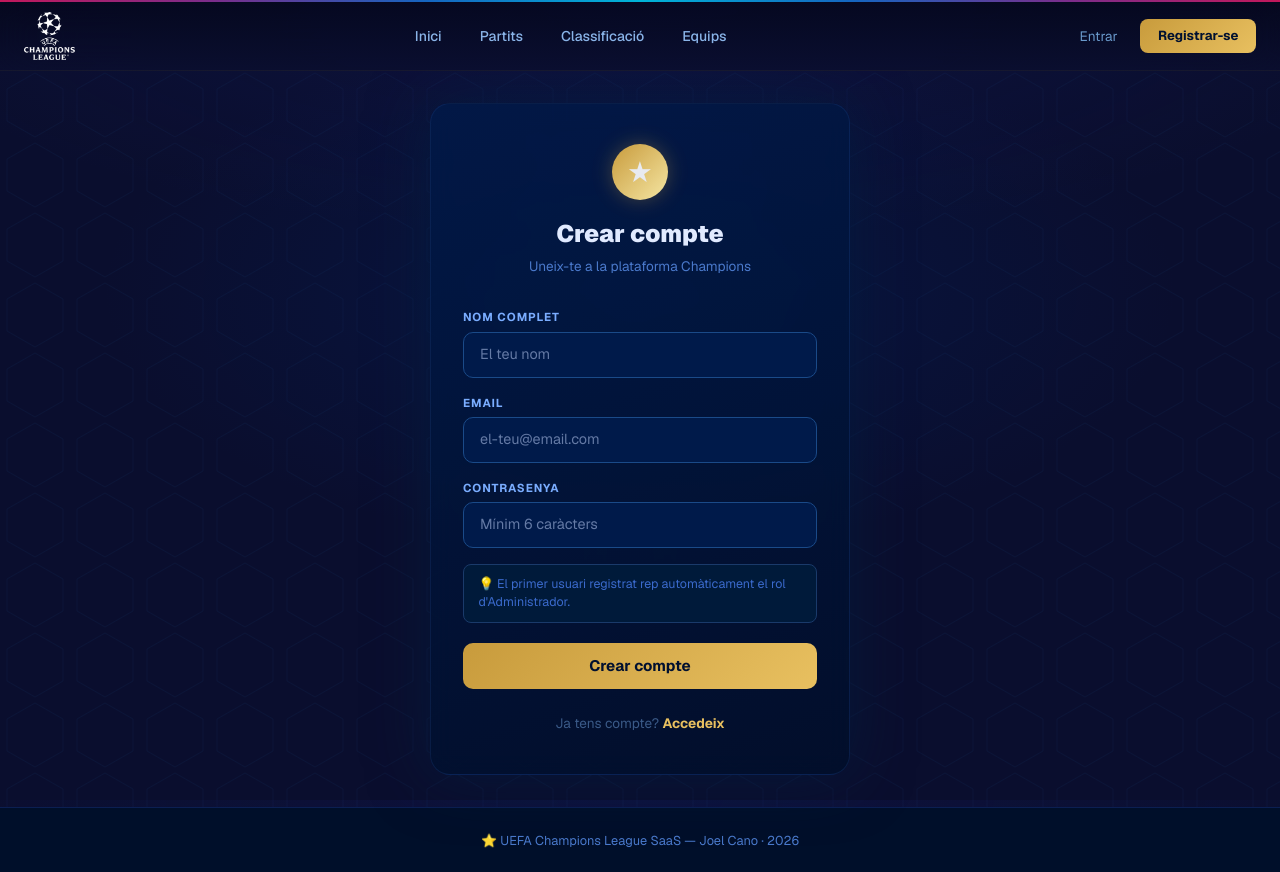
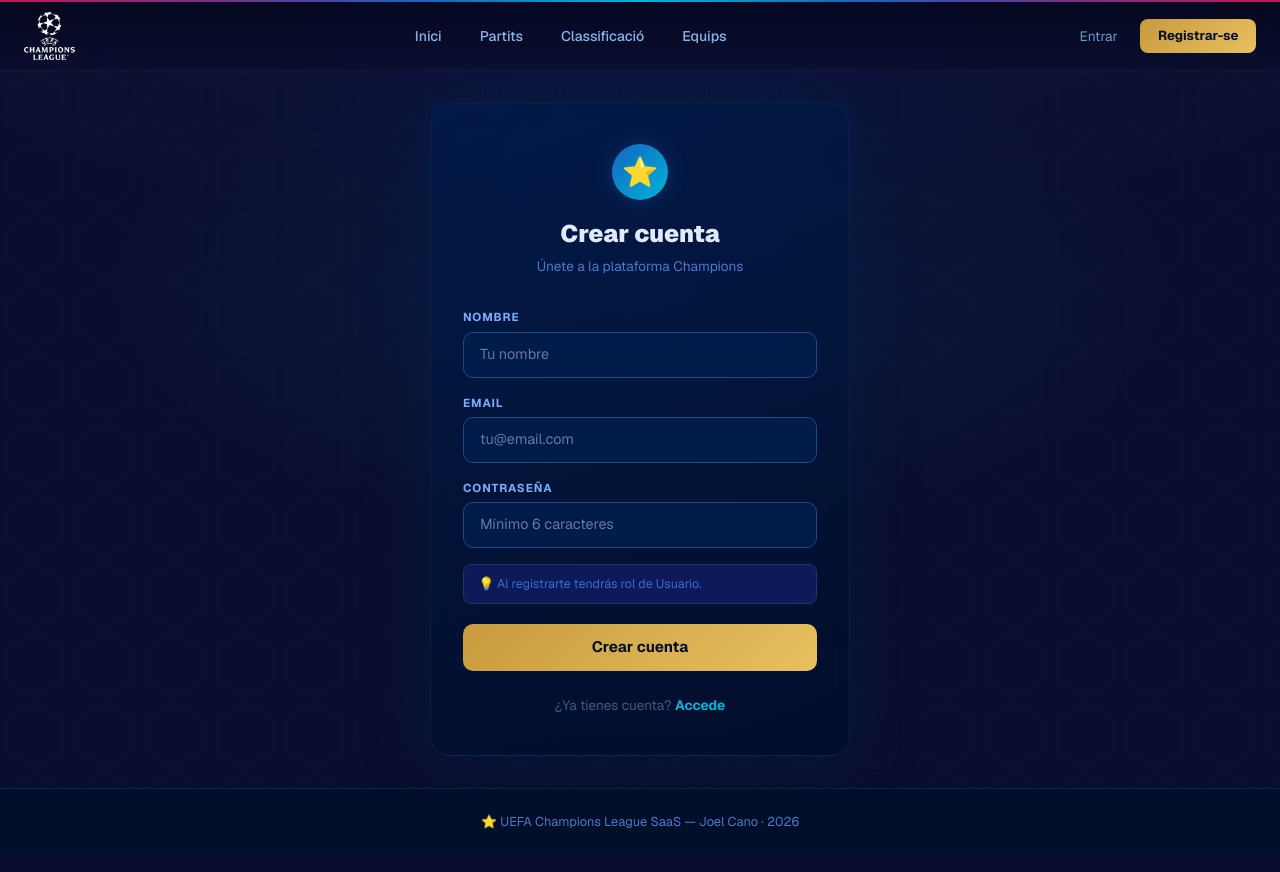
Before and after one commit to JoelitoCS/canojoel_champions, a Next.js app: page /auth/register in a window 1280 px wide. Built offline with nearby package versions, Linux system fonts and the light colour scheme; no server answers.

Commit message:
Fix/ Suspense en páginas de login y registro para prerender

```diff
--- a/src/app/auth/login/page.tsx
+++ b/src/app/auth/login/page.tsx
@@ -1,18 +1,23 @@
 "use client";
 
-import { useState } from "react";
+import { useState, Suspense } from "react";
 import { signIn } from "next-auth/react";
 import { useRouter, useSearchParams } from "next/navigation";
 import Link from "next/link";
 
 const inputStyle = {
-  width: "100%", background: "#001a4a", border: "1px solid #1a4a88",
-  borderRadius: "10px", padding: "0.7rem 1rem", color: "#c8daff",
-  fontSize: "0.9rem", outline: "none", transition: "border-color 0.15s",
+  width: "100%",
+  background: "#001a4a",
+  border: "1px solid #1a4a88",
+  borderRadius: "10px",
+  padding: "0.7rem 1rem",
+  color: "#c8daff",
+  fontSize: "0.9rem",
+  outline: "none",
   boxSizing: "border-box" as const,
 };
 
-export default function LoginPage() {
+function LoginForm() {
   const router = useRouter();
   const searchParams = useSearchParams();
   const callbackUrl = searchParams.get("callbackUrl") ?? "/";
@@ -28,30 +33,24 @@
     setError("");
     const result = await signIn("credentials", { ...form, redirect: false });
     setLoading(false);
-    if (result?.error) setError("Email o contrasenya incorrectes.");
+    if (result?.error) setError("Email o contraseña incorrectos.");
     else { router.push(callbackUrl); router.refresh(); }
   }
 
   return (
-    <div style={{ minHeight: "calc(100vh - 8rem)", display: "flex", alignItems: "center", justifyContent: "center", padding: "2rem 1rem", position: "relative" }}>
-      {/* Fons */}
-      <div style={{ position: "absolute", inset: 0, background: "radial-gradient(ellipse 60% 50% at 50% 30%, #002a7744 0%, transparent 70%)", pointerEvents: "none" }} />
-
     <div style={{
       width: "100%", maxWidth: "420px", position: "relative",
       background: "linear-gradient(160deg, #001a4acc, #000f2acc)",
       border: "1px solid #1a3a7a55", borderRadius: "20px", padding: "2.5rem 2rem",
-        backdropFilter: "blur(12px)",
-        boxShadow: "0 0 60px #00224488",
+      backdropFilter: "blur(12px)", boxShadow: "0 0 60px #00224488",
     }}>
-        {/* Logo */}
       <div style={{ textAlign: "center", marginBottom: "2rem" }}>
         <div style={{
           width: "56px", height: "56px", margin: "0 auto 1rem",
-            background: "linear-gradient(135deg, #c89b3c, #f5e6a3)",
+          background: "linear-gradient(135deg, #1565c0, #00b4d8)",
           borderRadius: "50%", display: "flex", alignItems: "center", justifyContent: "center",
-            fontSize: "1.8rem", boxShadow: "0 0 20px #c89b3c55",
-          }}>★</div>
+          fontSize: "1.8rem", boxShadow: "0 0 20px #1565c055",
+        }}>⭐</div>
         <h1 style={{ fontSize: "1.5rem", fontWeight: "900", color: "#e0eaff", margin: 0 }}>Benvingut</h1>
         <p style={{ fontSize: "0.85rem", color: "#4a7acc", marginTop: "4px" }}>Accedeix al teu compte Champions</p>
       </div>
@@ -72,27 +71,46 @@
           <label style={{ display: "block", fontSize: "0.72rem", color: "#7aadff", fontWeight: "700", marginBottom: "6px", letterSpacing: "0.08em", textTransform: "uppercase" }}>Email</label>
           <input type="email" required style={inputStyle} value={form.email}
             onChange={(e) => setForm({ ...form, email: e.target.value })}
-              placeholder="el-teu@email.com" />
+            placeholder="tu@email.com" />
         </div>
         <div>
-            <label style={{ display: "block", fontSize: "0.72rem", color: "#7aadff", fontWeight: "700", marginBottom: "6px", letterSpacing: "0.08em", textTransform: "uppercase" }}>Contrasenya</label>
+          <label style={{ display: "block", fontSize: "0.72rem", color: "#7aadff", fontWeight: "700", marginBottom: "6px", letterSpacing: "0.08em", textTransform: "uppercase" }}>Contraseña</label>
           <input type="password" required style={inputStyle} value={form.password}
             onChange={(e) => setForm({ ...form, password: e.target.value })}
             placeholder="••••••••" />
         </div>
         <button type="submit" disabled={loading} className="cl-btn-gold"
           style={{ width: "100%", cursor: "pointer", fontSize: "0.95rem", padding: "0.75rem", marginTop: "0.5rem", borderRadius: "10px" }}>
-            {loading ? "Entrant..." : "Entrar al compte"}
+          {loading ? "Entrando..." : "Entrar"}
         </button>
       </form>
 
       <p style={{ textAlign: "center", fontSize: "0.85rem", color: "#3a5a88", marginTop: "1.5rem" }}>
-          No tens compte?{" "}
-          <Link href="/auth/register" style={{ color: "#e8c060", fontWeight: "700", textDecoration: "none" }}>
-            Registra&apos;t ara
+        ¿No tienes cuenta?{" "}
+        <Link href="/auth/register" style={{ color: "#00b4d8", fontWeight: "700", textDecoration: "none" }}>
+          Regístrate
         </Link>
       </p>
     </div>
+  );
+}
+
+export default function LoginPage() {
+  return (
+    <div style={{
+      minHeight: "calc(100vh - 8rem)", display: "flex", alignItems: "center",
+      justifyContent: "center", padding: "2rem 1rem", position: "relative",
+    }}>
+      <div style={{
+        position: "absolute", inset: 0,
+        background: "radial-gradient(ellipse 60% 50% at 50% 30%, #1565c022 0%, transparent 70%)",
+        pointerEvents: "none",
+      }} />
+      <Suspense fallback={
+        <div style={{ color: "#4a7acc", fontSize: "0.9rem" }}>Cargando...</div>
+      }>
+        <LoginForm />
+      </Suspense>
     </div>
   );
 }
--- a/src/app/auth/register/page.tsx
+++ b/src/app/auth/register/page.tsx
@@ -1,16 +1,22 @@
 "use client";
 
-import { useState } from "react";
+import { useState, Suspense } from "react";
 import { useRouter } from "next/navigation";
 import Link from "next/link";
 
 const inputStyle = {
-  width: "100%", background: "#001a4a", border: "1px solid #1a4a88",
-  borderRadius: "10px", padding: "0.7rem 1rem", color: "#c8daff",
-  fontSize: "0.9rem", outline: "none", boxSizing: "border-box" as const,
+  width: "100%",
+  background: "#001a4a",
+  border: "1px solid #1a4a88",
+  borderRadius: "10px",
+  padding: "0.7rem 1rem",
+  color: "#c8daff",
+  fontSize: "0.9rem",
+  outline: "none",
+  boxSizing: "border-box" as const,
 };
 
-export default function RegisterPage() {
+function RegisterForm() {
   const router = useRouter();
   const [form, setForm] = useState({ name: "", email: "", password: "" });
   const [error, setError] = useState("");
@@ -27,14 +33,11 @@
     });
     const data = await res.json();
     setLoading(false);
-    if (!res.ok) setError(data.error ?? "Error en el registre");
+    if (!res.ok) setError(data.error ?? "Error en el registro");
     else router.push("/auth/login?registered=1");
   }
 
   return (
-    <div style={{ minHeight: "calc(100vh - 8rem)", display: "flex", alignItems: "center", justifyContent: "center", padding: "2rem 1rem", position: "relative" }}>
-      <div style={{ position: "absolute", inset: 0, background: "radial-gradient(ellipse 60% 50% at 50% 30%, #002a7744 0%, transparent 70%)", pointerEvents: "none" }} />
-
     <div style={{
       width: "100%", maxWidth: "420px", position: "relative",
       background: "linear-gradient(160deg, #001a4acc, #000f2acc)",
@@ -44,12 +47,12 @@
       <div style={{ textAlign: "center", marginBottom: "2rem" }}>
         <div style={{
           width: "56px", height: "56px", margin: "0 auto 1rem",
-            background: "linear-gradient(135deg, #c89b3c, #f5e6a3)",
+          background: "linear-gradient(135deg, #1565c0, #00b4d8)",
           borderRadius: "50%", display: "flex", alignItems: "center", justifyContent: "center",
-            fontSize: "1.8rem", boxShadow: "0 0 20px #c89b3c55",
-          }}>★</div>
-          <h1 style={{ fontSize: "1.5rem", fontWeight: "900", color: "#e0eaff", margin: 0 }}>Crear compte</h1>
-          <p style={{ fontSize: "0.85rem", color: "#4a7acc", marginTop: "4px" }}>Uneix-te a la plataforma Champions</p>
+          fontSize: "1.8rem", boxShadow: "0 0 20px #1565c055",
+        }}>⭐</div>
+        <h1 style={{ fontSize: "1.5rem", fontWeight: "900", color: "#e0eaff", margin: 0 }}>Crear cuenta</h1>
+        <p style={{ fontSize: "0.85rem", color: "#4a7acc", marginTop: "4px" }}>Únete a la plataforma Champions</p>
       </div>
 
       {error && (
@@ -60,34 +63,61 @@
 
       <form onSubmit={handleSubmit} style={{ display: "flex", flexDirection: "column", gap: "1rem" }}>
         {[
-            { key: "name", label: "Nom complet", type: "text", placeholder: "El teu nom" },
-            { key: "email", label: "Email", type: "email", placeholder: "el-teu@email.com" },
-            { key: "password", label: "Contrasenya", type: "password", placeholder: "Mínim 6 caràcters" },
+          { key: "name",     label: "Nombre",     type: "text",     placeholder: "Tu nombre" },
+          { key: "email",    label: "Email",       type: "email",    placeholder: "tu@email.com" },
+          { key: "password", label: "Contraseña",  type: "password", placeholder: "Mínimo 6 caracteres" },
         ].map(({ key, label, type, placeholder }) => (
           <div key={key}>
-              <label style={{ display: "block", fontSize: "0.72rem", color: "#7aadff", fontWeight: "700", marginBottom: "6px", letterSpacing: "0.08em", textTransform: "uppercase" }}>{label}</label>
-              <input type={type} required minLength={key === "password" ? 6 : undefined} style={inputStyle}
+            <label style={{ display: "block", fontSize: "0.72rem", color: "#7aadff", fontWeight: "700", marginBottom: "6px", letterSpacing: "0.08em", textTransform: "uppercase" }}>
+              {label}
+            </label>
+            <input
+              type={type} required
+              minLength={key === "password" ? 6 : undefined}
+              style={inputStyle}
               value={form[key as keyof typeof form]}
               onChange={(e) => setForm({ ...form, [key]: e.target.value })}
-                placeholder={placeholder} />
+              placeholder={placeholder}
+            />
           </div>
         ))}
-          <div style={{ background: "#001a3a", border: "1px solid #1a3a6a", borderRadius: "8px", padding: "0.6rem 0.9rem", fontSize: "0.78rem", color: "#3a6acc" }}>
-            💡 El primer usuari registrat rep automàticament el rol d&apos;Administrador.
+
+        <div style={{ background: "#0d1a5a", border: "1px solid #1a3a6a", borderRadius: "8px", padding: "0.6rem 0.9rem", fontSize: "0.78rem", color: "#3a6acc" }}>
+          💡 Al registrarte tendrás rol de Usuario.
         </div>
+
         <button type="submit" disabled={loading} className="cl-btn-gold"
           style={{ width: "100%", cursor: "pointer", fontSize: "0.95rem", padding: "0.75rem", marginTop: "0.25rem", borderRadius: "10px" }}>
-            {loading ? "Creant compte..." : "Crear compte"}
+          {loading ? "Creando cuenta..." : "Crear cuenta"}
         </button>
       </form>
 
       <p style={{ textAlign: "center", fontSize: "0.85rem", color: "#3a5a88", marginTop: "1.5rem" }}>
-          Ja tens compte?{" "}
-          <Link href="/auth/login" style={{ color: "#e8c060", fontWeight: "700", textDecoration: "none" }}>
-            Accedeix
+        ¿Ya tienes cuenta?{" "}
+        <Link href="/auth/login" style={{ color: "#00b4d8", fontWeight: "700", textDecoration: "none" }}>
+          Accede
         </Link>
       </p>
     </div>
+  );
+}
+
+export default function RegisterPage() {
+  return (
+    <div style={{
+      minHeight: "calc(100vh - 8rem)", display: "flex", alignItems: "center",
+      justifyContent: "center", padding: "2rem 1rem", position: "relative",
+    }}>
+      <div style={{
+        position: "absolute", inset: 0,
+        background: "radial-gradient(ellipse 60% 50% at 50% 30%, #1565c022 0%, transparent 70%)",
+        pointerEvents: "none",
+      }} />
+      <Suspense fallback={
+        <div style={{ color: "#4a7acc", fontSize: "0.9rem" }}>Cargando...</div>
+      }>
+        <RegisterForm />
+      </Suspense>
     </div>
   );
 }
```
Lines whose indentation alone changed are shown as unchanged.
